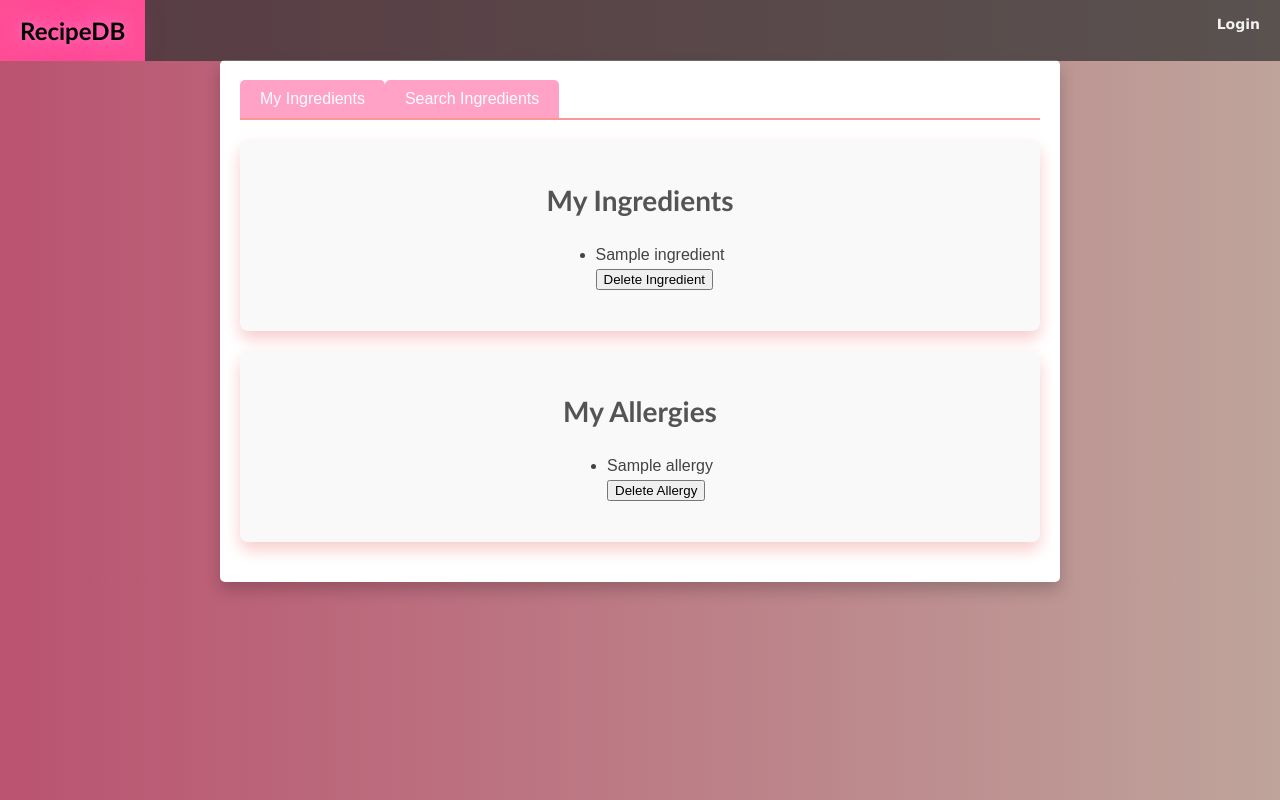
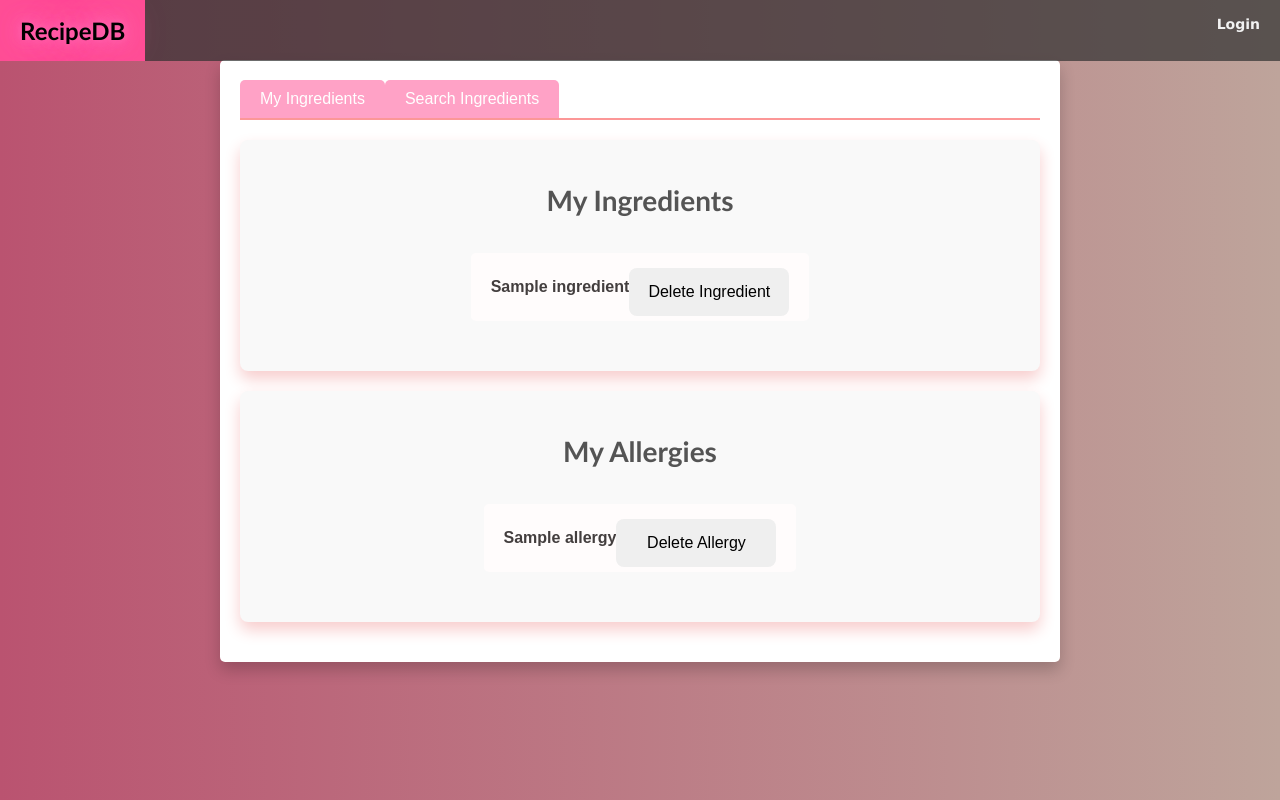
Before and after one commit to JaimeGOTU/recipeDB, a Flask app: template templates/manage_ingredients.html in a window 1280 px wide. Run offline with Flask 3, Linux system fonts and the light colour scheme; the template is opened without the code that fills it: most values are stand-ins (such as "Sample title", 1, 10 or a date in 2020); some web fonts are replaced.

Commit message:
updating css and ingredients page

```diff
--- a/static/style.css
+++ b/static/style.css
@@ -292,7 +292,7 @@ p {
     font-family: Arial, Helvetica, sans-serif;
     font-size: 16px;
     color: #434343;
-    margin-bottom: 20px;
+    margin-bottom: 10px;
     line-height: 1.5; /* Add line spacing */
     text-align: left;
 }
@@ -370,6 +370,48 @@ p {
     background-color: #ff4e95;
     transform: scale(1.05);
 }
+
+.delete-ingredient-button {
+    margin-top: 10px;
+    width: 160px; /* Fixed width */
+    padding: 15px;
+    font-size: 16px; /* Larger font size */
+    text-align: center; /* Centered text */
+    border-radius: 8px;
+    border: black;
+    border-width: 1px;
+    margin-left: auto;
+    transition: background-color 0.5s ease, transform 0.3s ease;
+}
+
+.delete-ingredient-button:hover {
+    background-color: #ff4e95;
+    transform: scale(1.05);
+}
+
+ul.recipe-ingredients {
+    list-style-type: none; /* removes the default bullet points */
+    padding: 10px;
+}
+
+ul.recipe-ingredients li {
+    background-color: #fffcfc; /* gives a light grey background to each list item */
+    margin-bottom: 10px; /* adds some space between list items */
+    padding: 20px; /* adds some space around the text inside each list item */
+    border-radius: 5px; /* rounds the corners of each list item */
+    font-weight: bold;
+    color: #433e3e;
+    word-wrap: break-word;
+    padding-top: 5px; /* reduce top padding */
+    padding-bottom: 5px; /* reduce bottom padding */
+}
+
+.ingredient-item {
+    display: flex;
+    justify-content: space-between;
+    align-items: center;
+}
+
 
 #searchResults {
     display: flex;
--- a/templates/manage_ingredients.html
+++ b/templates/manage_ingredients.html
@@ -27,8 +27,12 @@
                 <ul class="recipe-ingredients">
                     {% if myIngredients %}
                         {% for ingredient in myIngredients %}
-                            <li>{{ ingredient }}</li>
-                            <button class="delete-ingredient-button" data-ingredient-name="{{ ingredient }}">Delete Ingredient</button>
+                            <li>
+                                <div class="ingredient-item">
+                                    {{ ingredient }}
+                                    <button class="delete-ingredient-button" data-ingredient-name="{{ ingredient }}">Delete Ingredient</button>
+                                </div>
+                            </li>
                         {% endfor %}
                     {% else %}
                         <li>You do not have any ingredients!</li>
@@ -43,8 +47,12 @@
                 <ul class="recipe-ingredients">
                     {% if myAllergies %}
                         {% for allergy in myAllergies %}
-                            <li>{{ allergy }}</li>
-                            <button class="delete-allergy-button" data-allergy-name="{{ allergy }}">Delete Allergy</button>
+                            <li>
+                                <div class="ingredient-item">
+                                    {{ allergy }}
+                                    <button class="delete-ingredient-button" data-ingredient-name="{{ ingredient }}">Delete Allergy</button>
+                                </div>
+                            </li>
                         {% endfor %}
                     {% else %}
                         <li>You do not have any allergies!</li>
```
